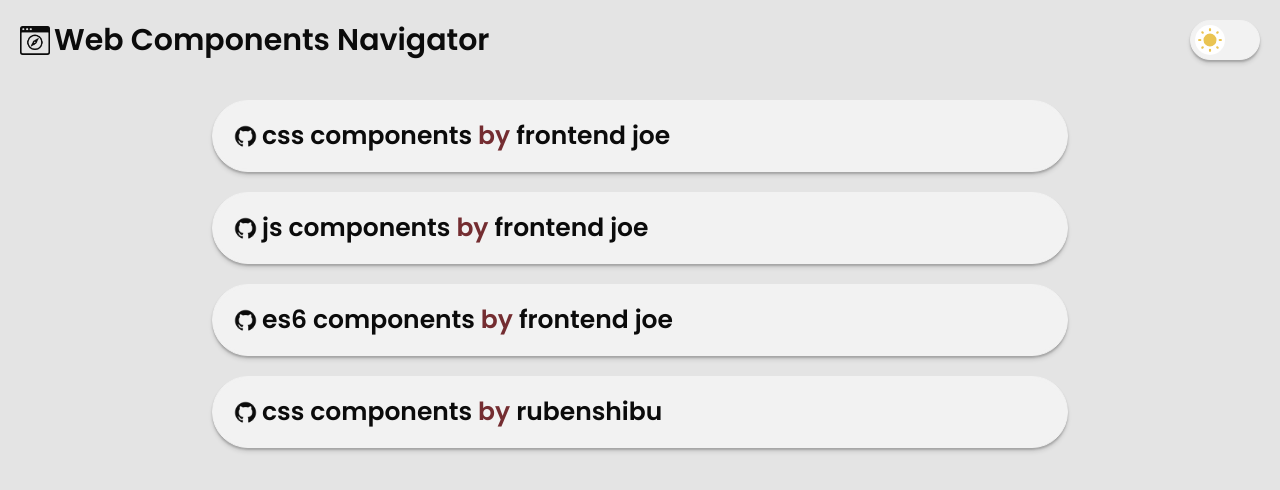
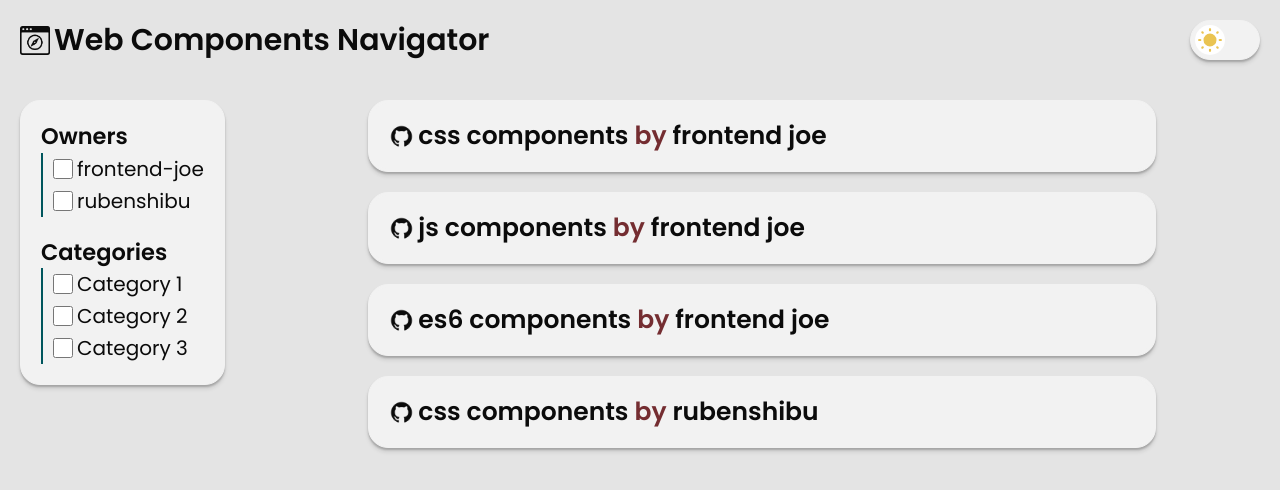
Before and after one commit to Qualyyy/web-components-navigator, a plain HTML site: page index.html in a window 1280 px wide. Drawn offline with Linux system fonts and the light colour scheme.

Commit message:
deploy: 105e4d3e5b8419736e9abc4368f703b2cbd60b3f

```diff
--- a/css/mainstyle.css
+++ b/css/mainstyle.css
@@ -73,7 +73,9 @@ h4 {
 }
 
 p,
-a {
+a,
+input,
+label {
     font: var(--p);
 }
 
@@ -84,6 +86,7 @@ small {
 .card {
     background: var(--bg);
     border: var(--border-card);
+    border-radius: 1rem;
 }
 
 .card,
@@ -107,8 +110,13 @@ a {
 }
 
 body {
+    margin: 0 auto;
     min-height: 100dvh;
+    max-height: 100dvh;
+    max-width: 1920px;
     background: var(--bg-dark);
+    display: grid;
+    grid-template-rows: auto 1fr;
 }
 
 header {
@@ -168,25 +176,59 @@ header {
 
 
 main {
+    display: grid;
+    grid-template-columns: auto 1fr;
+    width: 100%;
+    overflow-y: auto;
+}
+
+.sidebar,
+#folders {
     padding: 1rem;
+}
+
+.sidebar {
+    position: sticky;
+    top: 0;
+    height: fit-content;
+}
+
+.filters-sidebar {
     display: flex;
     flex-direction: column;
-    gap: 2rem;
-    width: 70%;
-    margin: 0px auto;
+    gap: 1rem;
+    padding: 1rem;
+}
+
+.filter-section ul {
+    list-style: none;
+    padding-left: .5rem;
+    border-left: 2px solid var(--primary);
+}
+
+.filter-section input {
+    height: 1em;
+    width: 1em;
+}
+
+.filter-section label {
+    display: flex;
+    gap: .2rem;
+    align-items: center;
 }
 
 #folders {
     display: flex;
     flex-direction: column;
     gap: 1rem;
+    width: 80%;
+    margin: 0 auto;
 }
 
 .repo-container {
     display: flex;
     flex-direction: column;
     padding: .1rem;
-    border-radius: 2rem;
 }
 
 .repo-header {
@@ -195,7 +237,7 @@ main {
     padding: .9rem;
     gap: .2rem;
     background: var(--bg);
-    border-radius: 1.9rem;
+    border-radius: .9rem;
     z-index: 100;
 }
 
--- /dev/null
+++ b/css/media-queries.css
@@ -0,0 +1,15 @@
+@media only screen and (max-width: 1000px) {
+    #folders {
+        width: 100%;
+    }
+}
+
+@media only screen and (max-width: 1000px) {
+    main {
+        grid-template-columns: 1fr;
+    }
+
+    .sidebar {
+        display: none;
+    }
+}
--- a/index.html
+++ b/index.html
@@ -6,8 +6,10 @@
 	<meta name="viewport" content="width=device-width, initial-scale=1.0">
 	<link href="https://fonts.googleapis.com/css2?family=Poppins:wght@400;500;600&display=swap" rel="stylesheet" />
 	<link rel="stylesheet" type="text/css" href="css/mainstyle.css">
+	<link rel="stylesheet" type="text/css" href="css/media-queries.css">
 	<script defer src="js/index.js"></script>
 	<script defer src="js/theme.js"></script>
+	<script defer src="js/filter.js"></script>
 	<link rel="shortcut icon" href="images/favicon-filled.webp" type="image/x-icon">
 	<title>Web Components Navigator</title>
 </head>
@@ -23,6 +25,23 @@
 		</button>
 	</header>
 	<main>
+		<aside class="sidebar">
+			<div class="filters-sidebar card">
+				<section class="filter-section">
+					<h3>Owners</h3>
+					<ul id="filter-list-owners">
+					</ul>
+				</section>
+				<section class="filter-section">
+					<h3>Categories</h3>
+					<ul>
+						<li><label><input type="checkbox" name="category" value="cat1">Category 1</label></li>
+						<li><label><input type="checkbox" name="category" value="cat2">Category 2</label></li>
+						<li><label><input type="checkbox" name="category" value="cat3">Category 3</label></li>
+					</ul>
+				</section>
+			</div>
+		</aside>
 		<div id="folders">
 			<!--
 			.repo-title
--- /dev/null
+++ b/js/filter.js
@@ -0,0 +1,13 @@
+document.getElementById('filter-list-owners').addEventListener('change', (event) => {
+    if (event.target.name === 'owner') {
+        updateVisibleRepos();
+    }
+});
+
+function updateVisibleRepos() {
+    const selectedOwners = Array.from(document.querySelectorAll('input[name="owner"]:checked')).map(input => input.value);
+    document.querySelectorAll('.repo-container').forEach(repoDiv => {
+        const owner = repoDiv.getAttribute('data-owner');
+        repoDiv.style.display = selectedOwners.length === 0 || selectedOwners.includes(owner) ? '' : 'none';
+    });
+}
--- a/js/index.js
+++ b/js/index.js
@@ -1,9 +1,19 @@
+async function addFilters(repoOwners) {
+    const filterListOwners = document.getElementById('filter-list-owners');
+    filterListOwners.innerHTML = '';
+
+    for (const owner of repoOwners) {
+        filterListOwners.insertAdjacentHTML('beforeend', `<li><label><input type="checkbox" name="owner" value="${owner}">${owner}</label></li>`)
+    }
+}
+
 async function createRepoDiv(owner, repo) {
     const foldersDiv = document.getElementById('folders');
 
     const repoDiv = document.createElement('div');
     repoDiv.id = (owner + '-' + repo);
     repoDiv.className = 'card repo-container';
+    repoDiv.setAttribute('data-owner', owner);
     foldersDiv.appendChild(repoDiv);
 
     const repoHeader = document.createElement('div');
@@ -117,6 +127,16 @@ async function fetchAllRepos() {
             return { owner, repo };
         });
 
+        // Add filter values
+        let repoOwners = [];
+        for (const repo of repos) {
+            if (!repoOwners.includes(repo.owner)) {
+                repoOwners.push(repo.owner);
+            }
+        }
+        console.log(repoOwners)
+        addFilters(repoOwners);
+
         // Create repo divs first
         for (const repo of repos) {
             await createRepoDiv(repo.owner, repo.repo);
```
Also changed, not shown: components.json.
